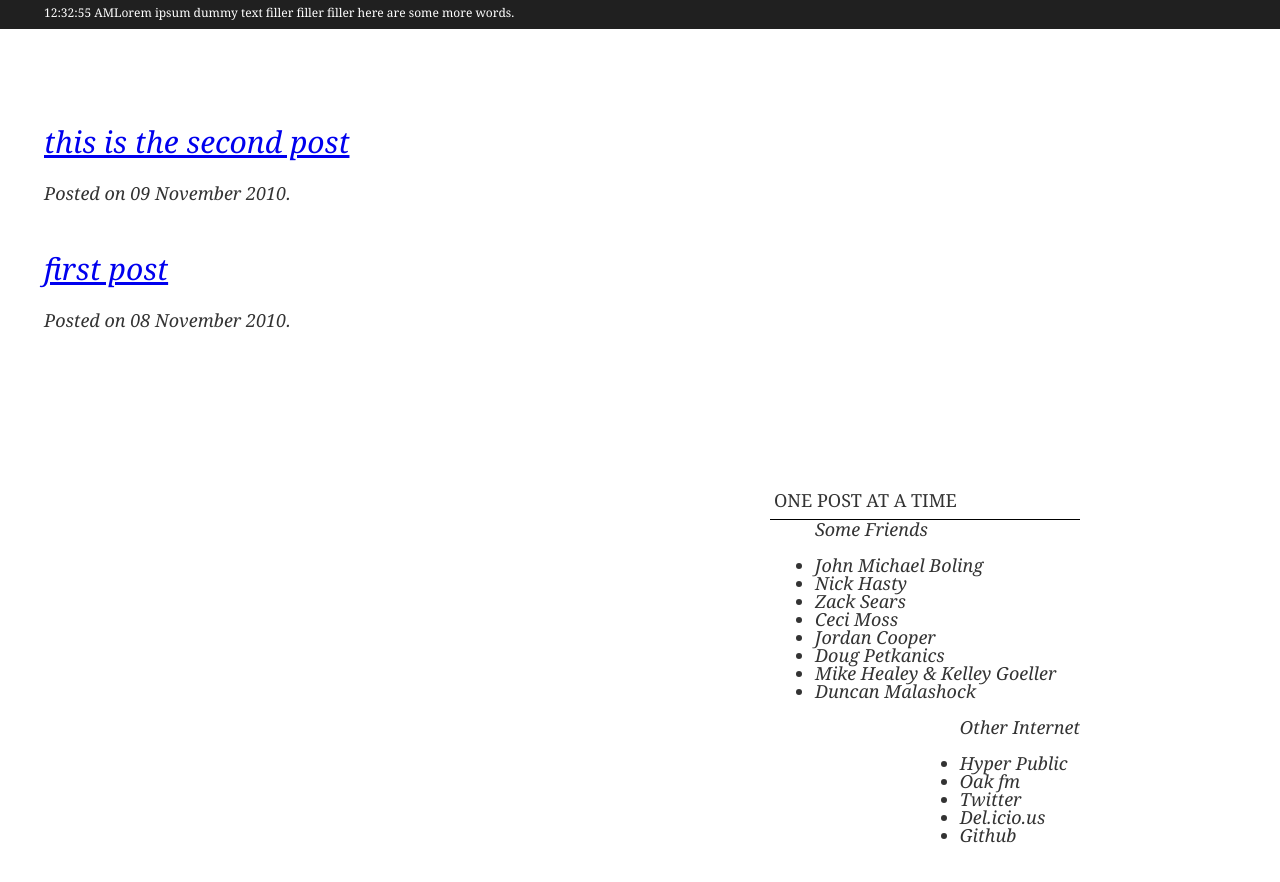
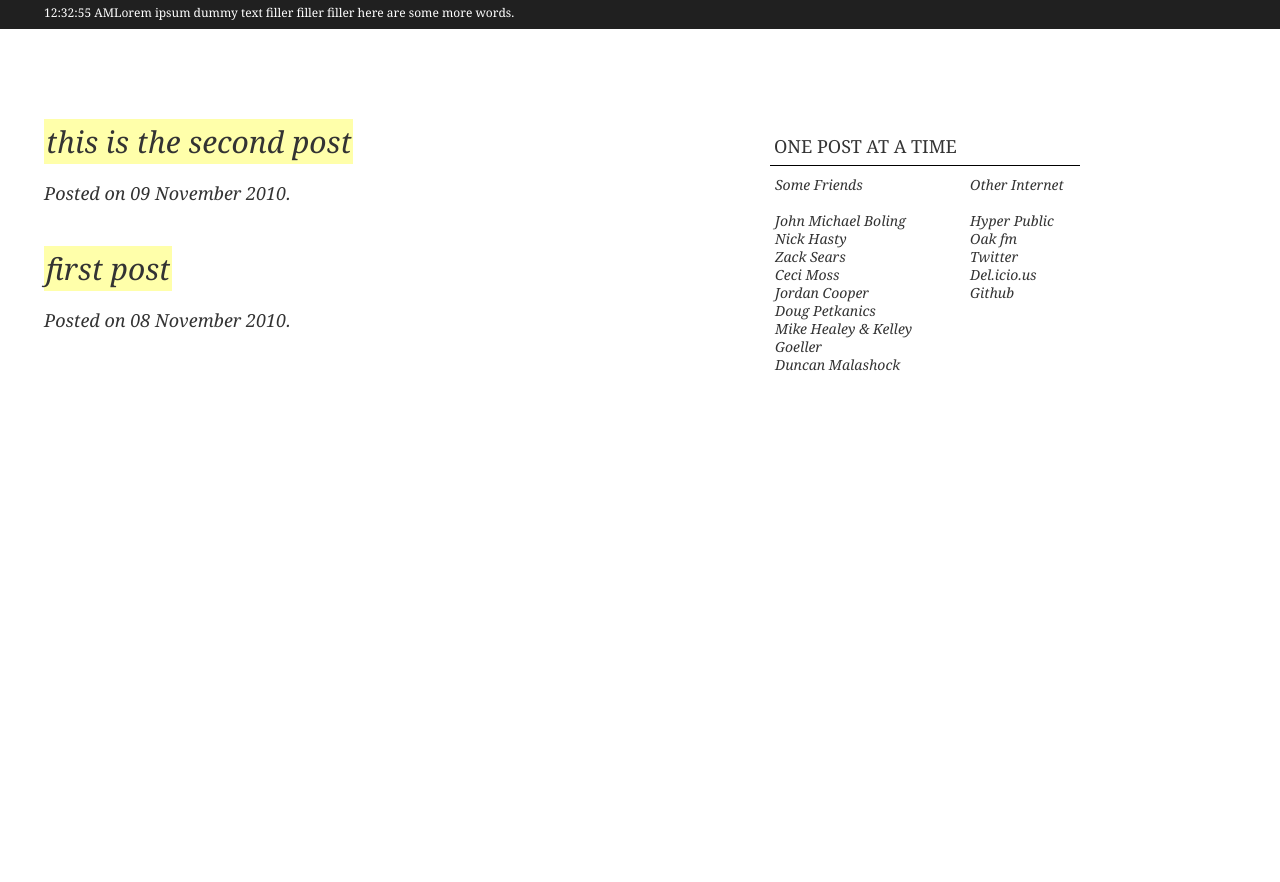
Before and after one commit to hackerunion-archives/jgv.github.com, a Jekyll site: the page built from index.html, in a window 1280 px wide. Shown: the top 882 px of the page. Built offline with Jekyll 4.4.1, drawn with Linux system fonts in a browser that asks for light colours; Markdown is read by kramdown in place of the engine named in the settings.

Commit message:
now with more sass (scss)

```diff
--- a/stylesheets/main.css
+++ b/stylesheets/main.css
@@ -15,13 +15,13 @@ h2 {
 h3 {
   font-size: 24px; }
   h3 .title {
-    background-color: #ffffaa; }
+    background: #ffffaa; }
 
 #wrapper {
   width: 1080px; }
 
 #meta-head {
-  background-color: #202020;
+  background: #202020;
   height: 25px;
   color: white;
   font-size: 12px;
@@ -33,15 +33,15 @@ h3 {
 #main {
   padding: 50px 44px;
   width: 670px;
-  line-height: 26px; }
-  #main float:left
-  a, #main a:visited {
-    background-color: #ffffaa;
+  line-height: 26px;
+  float: left; }
+  #main a, #main a:visited {
+    background: #ffffaa;
     padding: 2px;
     color: #333;
     text-decoration: none; }
   #main a:hover {
-    background-color: #333;
+    background: #333;
     color: #fff; }
 
 #sidebar {
@@ -56,23 +56,23 @@ h3 {
     text-decoration: none; }
   #sidebar a:hover {
     color: gray; }
-  #sidebar ul .simple-list {
+  #sidebar ul.simple-list {
     list-style-type: none;
     font-size: 14px;
     padding-left: 5px;
     margin-left: 0px;
     width: 150px;
     margin-top: 10px; }
-  #sidebar ul .simple-list.social {
+  #sidebar ul.simple-list.social {
     padding-left: 20px;
     width: 110px; }
 
 #contact a, #contact a:visited {
   color: #ccc;
   font-style: italic;
-  background-color: transparent; }
+  background: transparent; }
 #contact a:hover {
-  background-color: whiteSmoke; }
+  background: whiteSmoke; }
 
 #clock {
   display: inline-block; }
```
Also changed, not shown: stylesheets/main.scss (+10 -11 lines), index.html (line endings or trailing spaces).
